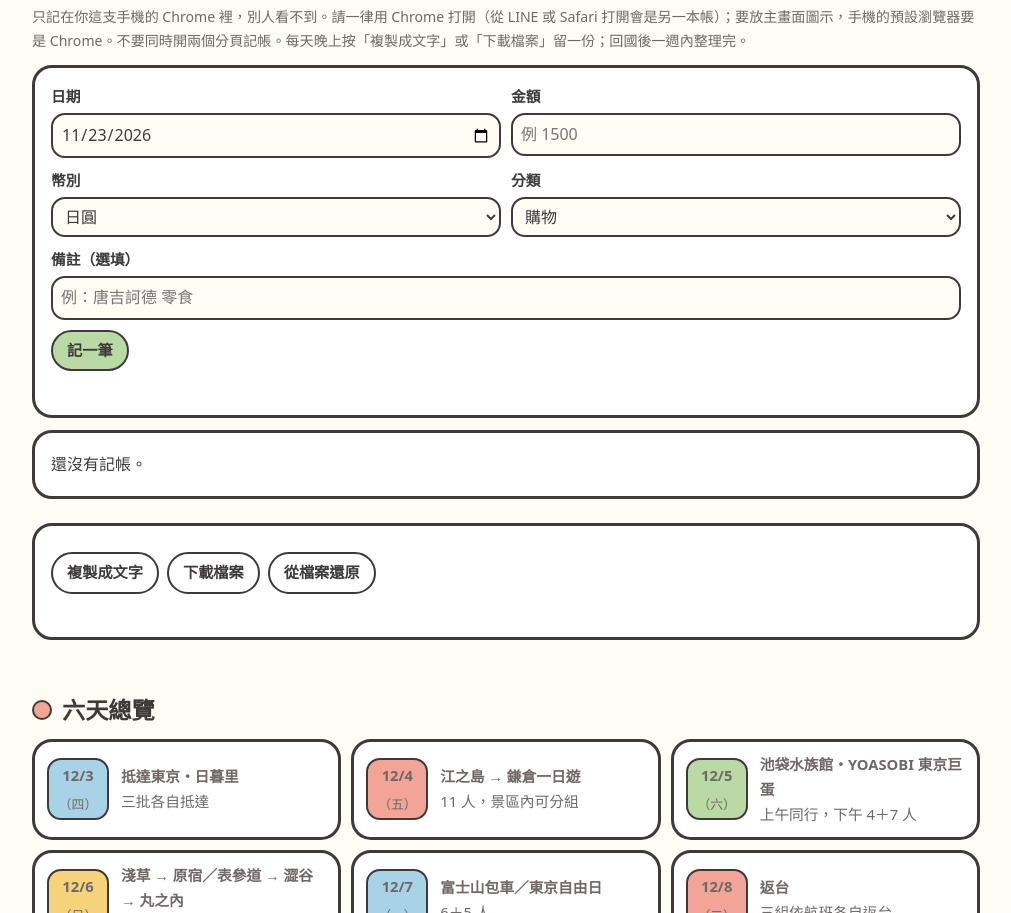
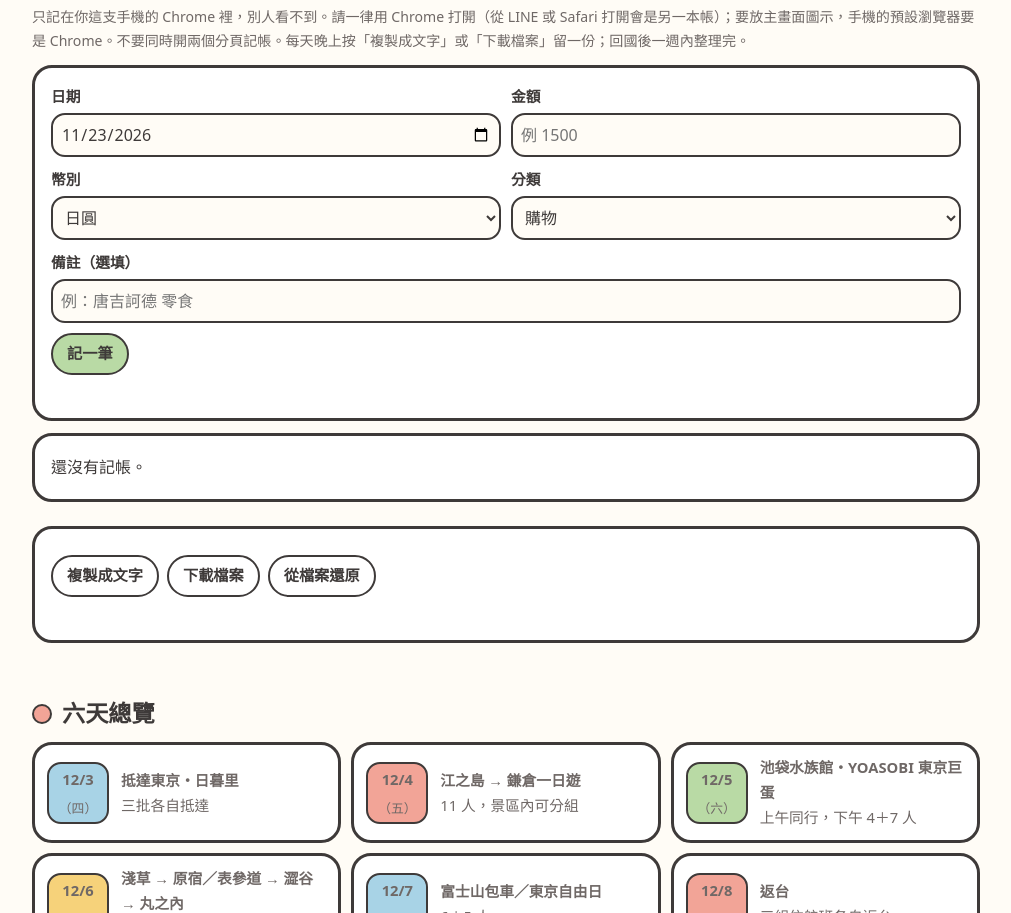
Before and after one commit to zack87887/tokyo-trip-2026, a plain HTML site: page index.html in a window 1280 px wide. Shown: the part 1111-2024 px from the top of the page, without its empty margins (134-1145 px from the left). Drawn offline with Linux system fonts and the light colour scheme; no server answers; a web font is replaced by a local one.

Commit message:
記帳表單框框不重疊（日期框不准撐寬、五框統一高度）

```diff
--- a/index.html
+++ b/index.html
@@ -203,10 +203,12 @@ section{padding:22px 0; scroll-margin-top:calc(var(--nav-h) + 8px)}
 .exp-remind{background:var(--yellow)}
 .exp-alert[hidden],.exp-remind[hidden]{display:none}
 .exp-form,.exp-sum,.exp-io{margin-bottom:12px}
-.exp-grid{display:grid; grid-template-columns:1fr 1fr; gap:10px}
+.exp-grid{display:grid; grid-template-columns:minmax(0,1fr) minmax(0,1fr); gap:10px}
 .exp-grid label{display:flex; flex-direction:column; gap:4px; font-weight:700; font-size:.92rem; min-width:0}
 .exp-grid .exp-wide{grid-column:1 / -1}
-.exp-grid input,.exp-grid select{font:inherit; font-size:1rem; font-weight:400; border:var(--thin); border-radius:var(--r-sm); padding:6px 8px; background:var(--paper); color:var(--ink); min-width:0; width:100%}
+.exp-grid input,.exp-grid select{font:inherit; font-size:1rem; font-weight:400; border:var(--thin); border-radius:var(--r-sm); padding:6px 8px; background:var(--paper); color:var(--ink); min-width:0; width:100%; max-width:100%; height:44px; margin:0}
+.exp-grid input[type=date]{-webkit-appearance:none; appearance:none; display:block; text-align:left; line-height:normal}
+.exp-grid input[type=date]::-webkit-date-and-time-value{text-align:left; margin:0}
 .exp-err{margin:8px 0 0; color:#B3261E; font-weight:700}
 .exp-err[hidden]{display:none}
 .exp-btns{display:flex; flex-wrap:wrap; gap:8px; margin-top:10px}
```
